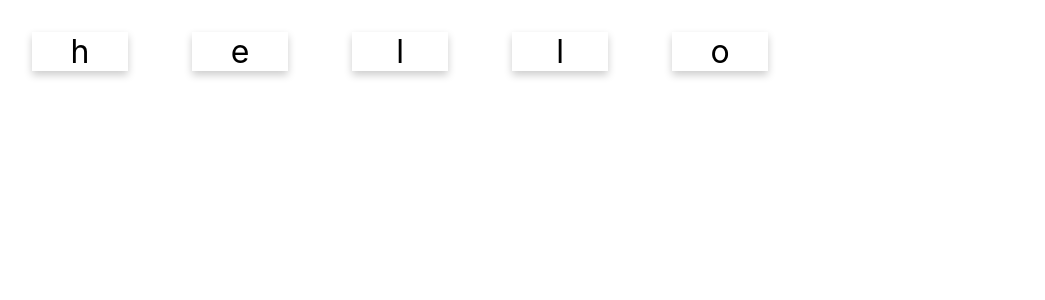
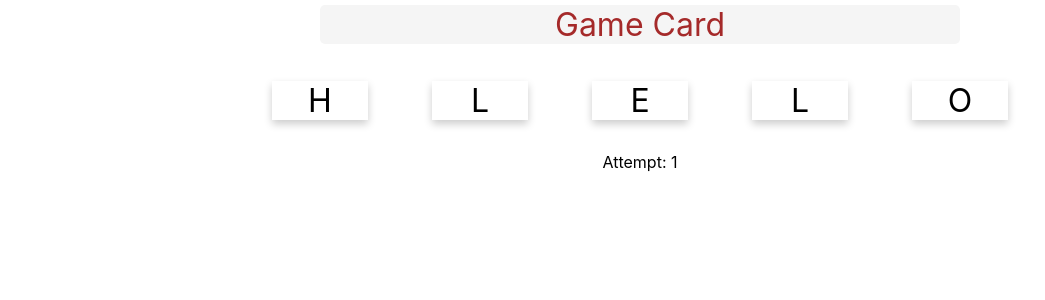
Before and after one commit to arsan1997/lab-react, a React (Create React App) app: page / in a window 1280 px wide. Shown: the top 300 px of the page, without its empty margins (0-1045 px from the left). Built offline with nearby package versions, Linux system fonts and the light colour scheme.

Commit message:
update feature

```diff
--- a/src/App.css
+++ b/src/App.css
@@ -11,3 +11,36 @@
    color: red;
    background: pink;
  }
+ .Header {
+   text-align: center;
+   font-size: 2rem;
+   color: brown;
+   margin: 5px auto;
+   width: 50%;
+   background-color:whitesmoke;
+   border-radius: 5px;
+ }
+ .Cardbox{
+   width: 80%;
+   margin: auto;
+   display: flex;
+   flex-direction: column;
+   justify-content: center;
+ }
+ .count{
+   display:flex;
+   justify-content: center;
+ }
+ .cardlist{
+   display: flex;
+   justify-content: center;
+ }
+ .win{
+  display: flex;
+  justify-content: center;
+  font-size: 25px;
+  color:red;
+  font-family: -apple-system, BlinkMacSystemFont, 'Segoe UI', 'Roboto', 'Oxygen',
+    'Ubuntu', 'Cantarell', 'Fira Sans', 'Droid Sans', 'Helvetica Neue',
+    sans-serif;
+ }
--- a/src/App.js
+++ b/src/App.js
@@ -1,9 +1,11 @@
 import React from 'react';
 import './App.css';
 import WordCard from './WordCard'
+import Header from './Header';
 function App() {
   return (
     <div>
+      <Header />
     <WordCard value="hello"/>
     </div>
     );
--- /dev/null
+++ b/src/Header.js
@@ -0,0 +1,8 @@
+import React  from 'react';
+export default function Header(){
+    return(
+        <div className="Header">
+           Game Card
+        </div>
+    )
+}
--- a/src/WordCard.js
+++ b/src/WordCard.js
@@ -1,6 +1,7 @@
 import React, {useState} from 'react';
 import CharacterCard from './CharacterCard';
 import _ from 'lodash';
+
 const prepareStateFromWord = given_word => {
     let word = given_word.toUpperCase()
     let chars = _.shuffle(Array.from(word))
@@ -32,9 +33,17 @@ export default function WordCard(props){
     }
     }
  return (
- <div>
-{ Array.from(props.value).map((c, i) => <CharacterCard attempt={state.attempt} value={c} key={i} activationHandler={activationHandler}/>
-) }
+ <div className="Cardbox">
+
+    <div className="cardlist">
+{ Array.from(state.chars).map((c, i) => <CharacterCard attempt={state.attempt} value={c} key={i} activationHandler={activationHandler}/>
+) } </div>
+        <div className="count">
+        Attempt: {state.attempt}
+     </div>
+     <div className="win">
+     {state.completed===true? "YouWin":""}
+     </div>
  </div>
  );
 }
```
Also changed, not shown: 1 other file (tests, documents, lock files or other folders).
